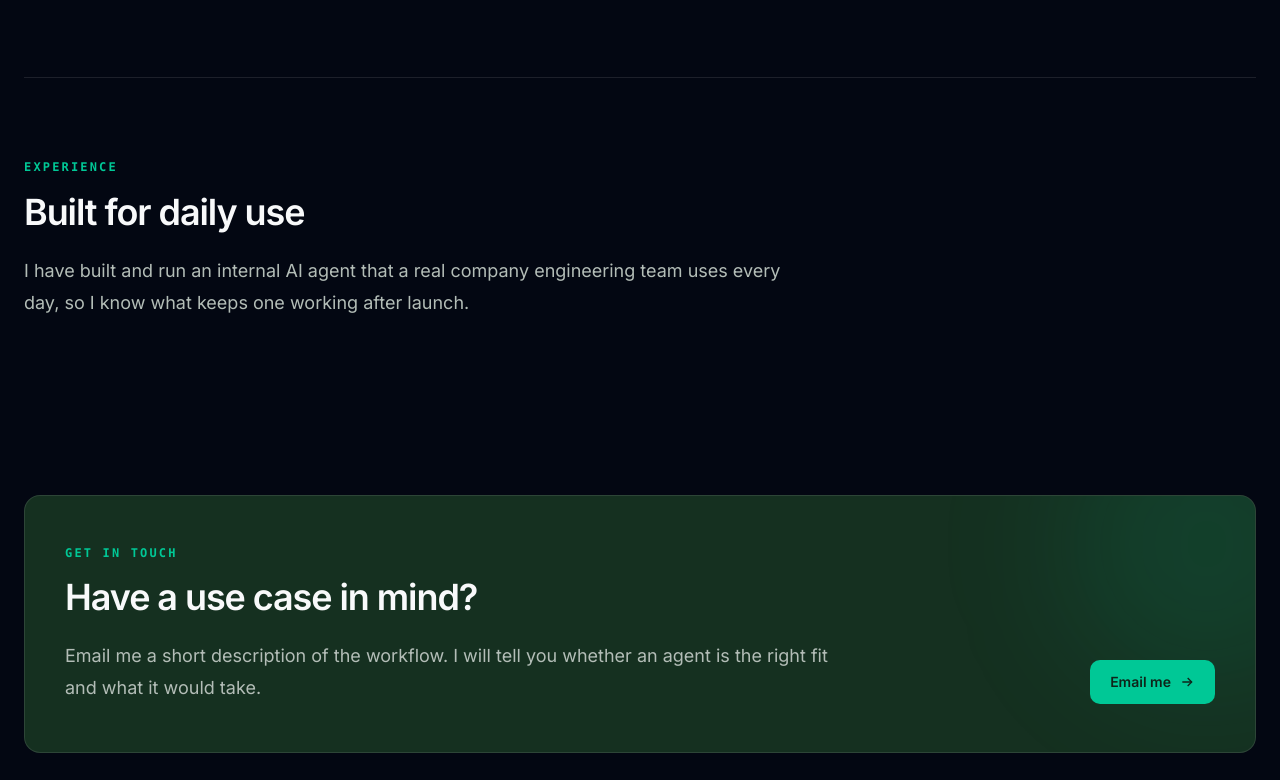
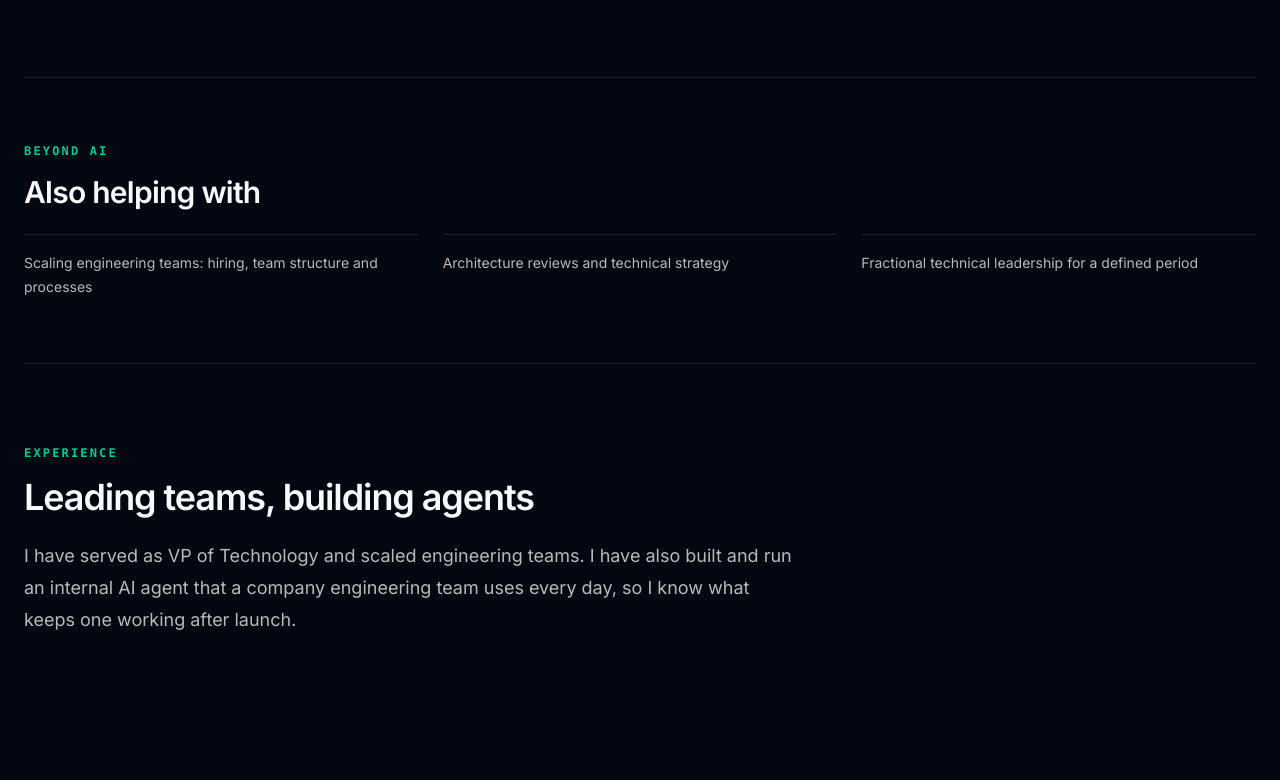
Before and after one commit to oorestisime/oioannou, an Astro site: page /work-with-me in a window 1280 px wide. Shown: the part 2020-2800 px from the top of the page. Built offline with nearby package versions, Linux system fonts and the light colour scheme; Astro itself is replaced by a stand-in of ours.

Commit message:
Broaden work-with-me page: add Beyond AI section and experience
Keep AI agents as the primary focus, add a secondary Beyond AI section
for team scaling, architecture and fractional leadership, and update the
hero, meta description and experience copy.

```diff
--- a/src/pages/work-with-me.astro
+++ b/src/pages/work-with-me.astro
@@ -4,7 +4,7 @@ import { canonicalUrl } from "../lib/seo"
 
 const title = "Work with me - Orestis Ioannou"
 const description =
-  "Internal AI agents for engineering and operations teams. Assessment, a scoped pilot and handover, in Cyprus and across Europe."
+  "Engineering leader helping teams build internal AI agents, and scale the teams and systems behind them. Based in Cyprus, working across Europe."
 const schema = {
   "@context": "https://schema.org",
   "@type": "WebPage",
@@ -66,6 +66,12 @@ const deliverables = [
   "Documentation and runbooks",
   "A team trained to run and extend it",
 ]
+
+const beyondAi = [
+  "Scaling engineering teams: hiring, team structure and processes",
+  "Architecture reviews and technical strategy",
+  "Fractional technical leadership for a defined period",
+]
 ---
 
 <BaseLayout title={title} description={description} canonicalPath="/work-with-me" image="/img/me.jpg" schema={schema}>
@@ -76,8 +82,7 @@ const deliverables = [
         Internal AI agents for engineering and operations teams
       </h1>
       <p class="mb-0 mt-6 text-lg leading-8 text-muted-foreground sm:text-xl">
-        I design and build agents that work inside your existing tools, docs and systems, then hand them over
-        to your team to run.
+        Engineering leader helping teams build internal AI agents, and scale the teams and systems behind them.
       </p>
     </div>
   </section>
@@ -133,13 +138,25 @@ const deliverables = [
     </ul>
   </section>
 
+  <section class="border-t border-border py-12 sm:py-16">
+    <div class="mb-6 max-w-2xl">
+      <p class="section-kicker">Beyond AI</p>
+      <h2 class="text-2xl font-semibold tracking-tight sm:text-3xl">Also helping with</h2>
+    </div>
+    <ul class="m-0 grid list-none gap-6 p-0 space-y-0 sm:grid-cols-3">
+      {beyondAi.map((item) => (
+        <li class="border-t border-border pt-4 text-sm leading-6 text-muted-foreground">{item}</li>
+      ))}
+    </ul>
+  </section>
+
   <section class="border-t border-border py-16 sm:py-20">
     <div class="max-w-3xl">
       <p class="section-kicker">Experience</p>
-      <h2 class="section-title">Built for daily use</h2>
+      <h2 class="section-title">Leading teams, building agents</h2>
       <p class="mb-0 mt-5 text-lg leading-8 text-muted-foreground">
-        I have built and run an internal AI agent that a real company engineering team uses every day, so I know
-        what keeps one working after launch.
+        I have served as VP of Technology and scaled engineering teams. I have also built and run an internal AI
+        agent that a company engineering team uses every day, so I know what keeps one working after launch.
       </p>
     </div>
   </section>
```
